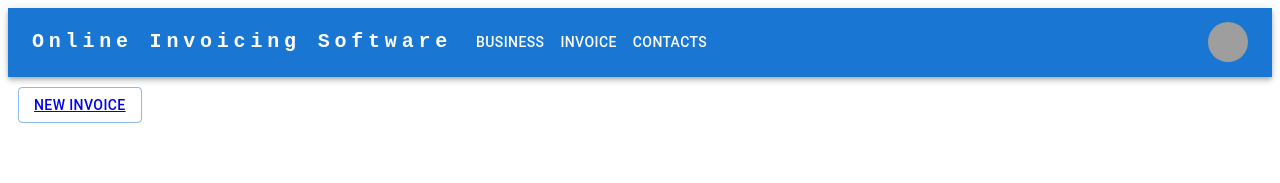
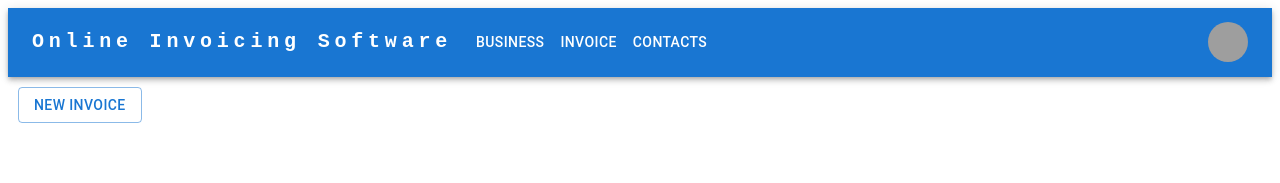
Before and after one commit to KwanSiong007/Online-invoicing-software_frontend, a React (Vite) app: page /Business in a window 1280 px wide. Shown: the top 183 px of the page. Built offline with nearby package versions, Linux system fonts and the light colour scheme; grey boxes are pictures that could not be loaded.

Commit message:
feat: remove underline in button

```diff
--- a/src/pages/Business.jsx
+++ b/src/pages/Business.jsx
@@ -4,10 +4,17 @@ import { Button } from "@mui/material";
 import { Link } from "react-router-dom";
 
 function Business() {
+  const linkStyle = {
+    textDecoration: "none",
+    color: "inherit",
+  };
+
   return (
     <div style={{ margin: "10px 10px" }}>
       <Button variant="outlined">
-        <Link to={`/${"Invoice"}`}>{"New Invoice"}</Link>
+        <Link to="/Invoice" style={linkStyle}>
+          {"New Invoice"}
+        </Link>
       </Button>
     </div>
   );
```
